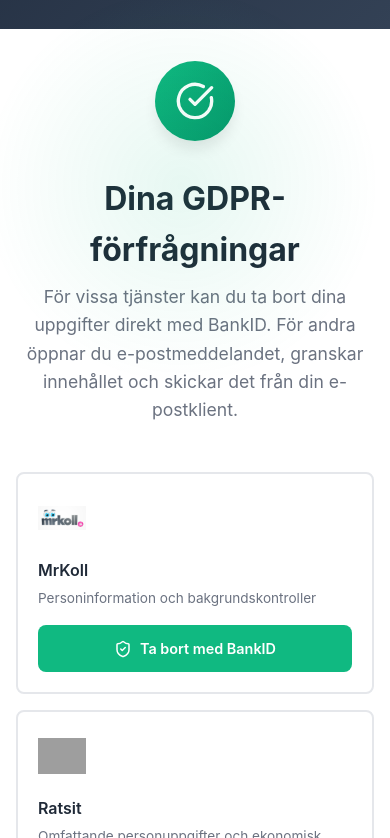
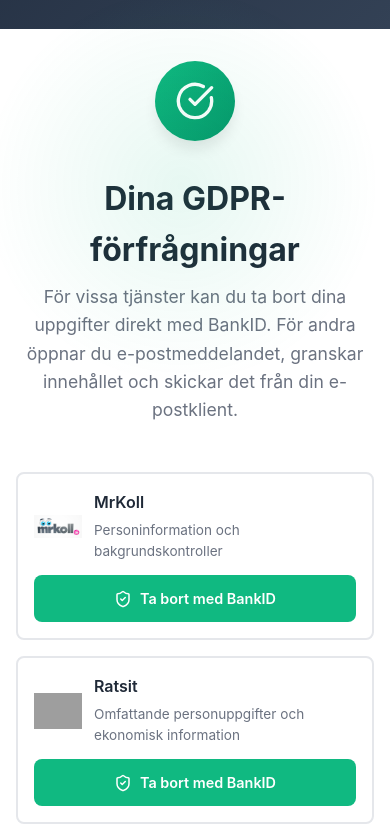
Before and after one commit to Connectslide121/Hejdadata, a plain HTML site: page index.html in a window 390 px wide. Shown: the part 1162-2000 px from the top of the page. Drawn offline with nearby package versions, Linux system fonts and the light colour scheme; grey boxes are pictures that could not be loaded.

Commit message:
Improve layout and responsiveness of email link items in styles.css

```diff
--- a/styles.css
+++ b/styles.css
@@ -743,6 +743,8 @@
   flex-direction: column;
   gap: 1rem;
   width: 100%;
+  max-width: 800px;
+  margin: 0 auto;
 }
 
 .email-link-item {
@@ -972,13 +974,25 @@
   }
 
   .email-link-item {
-    flex-direction: column;
-    align-items: flex-start;
-    gap: 1rem;
+    flex-direction: row;
+    flex-wrap: wrap;
+    align-items: center;
+    gap: 0.75rem;
+    padding: 1rem;
+  }
+
+  .email-link-item .provider-logo-wrapper {
+    flex-shrink: 0;
+  }
+
+  .email-link-item .email-link-info {
+    flex: 1;
+    min-width: 0;
   }
 
   .email-link-btn {
     width: 100%;
+    flex-basis: 100%;
     justify-content: center;
   }
 
```
